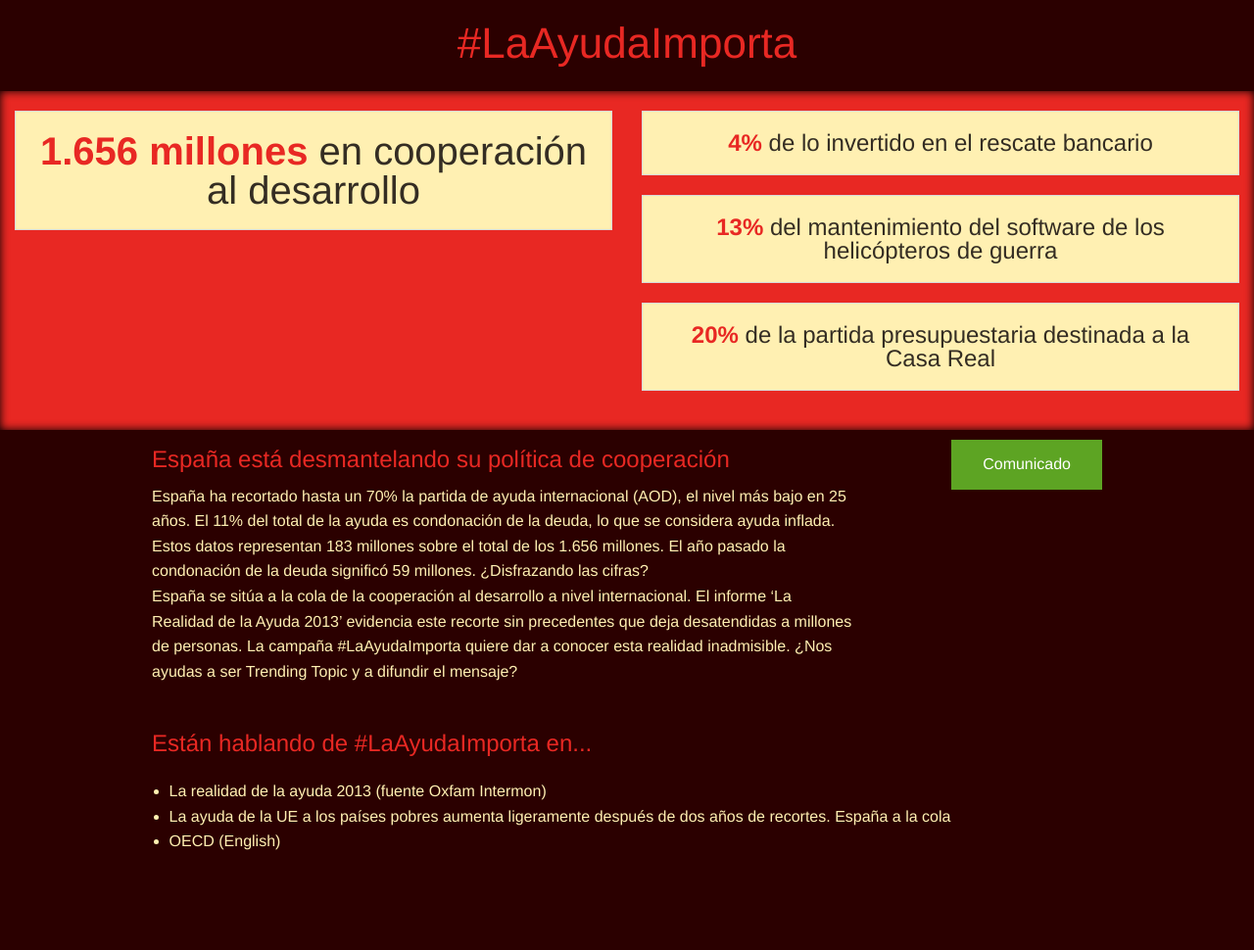
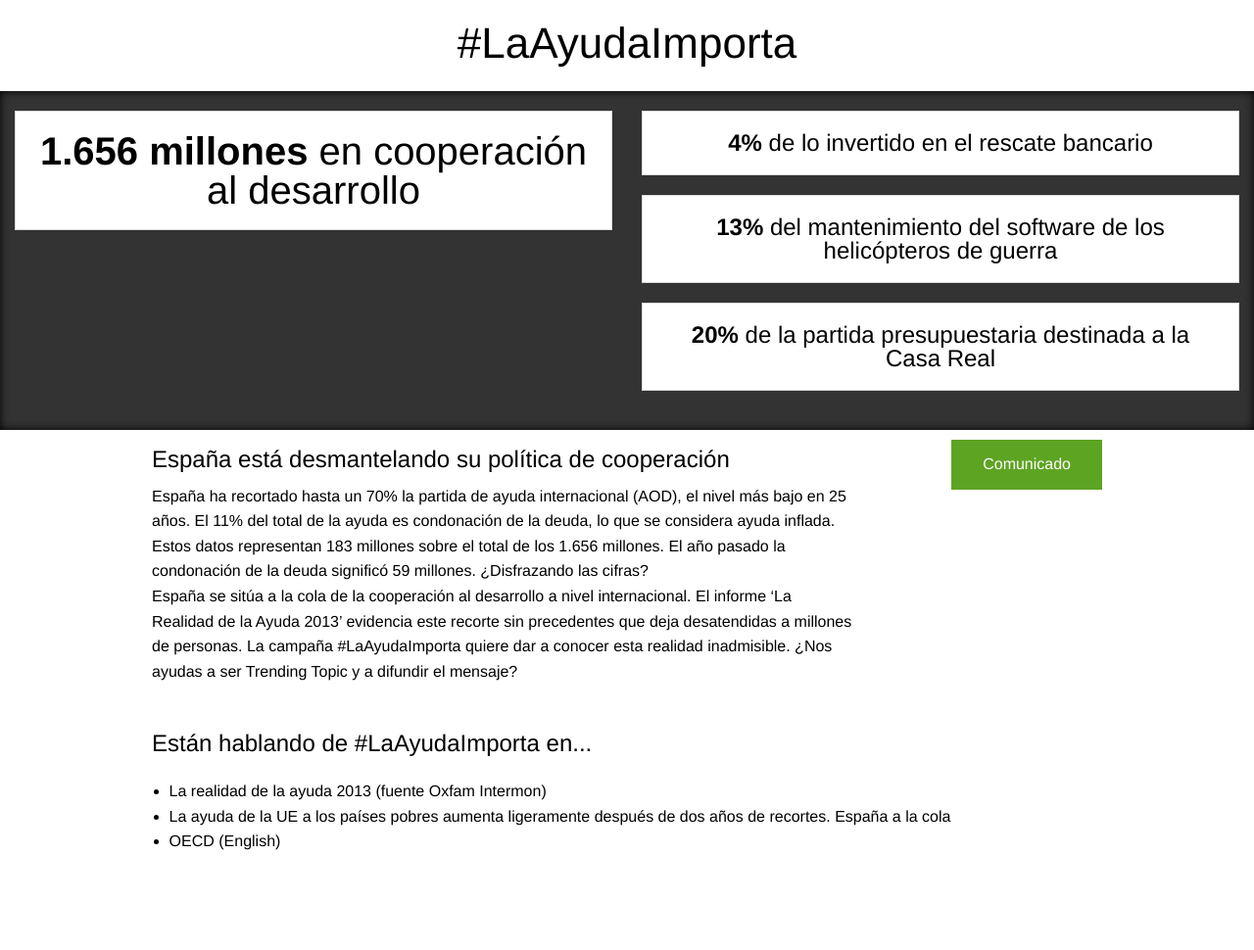
Before and after one commit to edipotrebol/datacticmedios, a plain HTML site: page index.html in a window 1280 px wide. Shown: the whole page at 98% size. Drawn offline with Linux system fonts and the light colour scheme.

Commit message:
Standarize colors

```diff
--- a/css/main.css
+++ b/css/main.css
@@ -1,17 +1,17 @@
 body {
-    background-color: #2B0000;
+    background-color: #FFFFFF;
 }
 
 .panel {
-    background-color: #FFF0B2;
+    background-color: #FFFFFF;
 }
 
 #header h1 {
-    color: #E82823;
+    color: #000000;
 }
 
 #headline {
-     background-color: #E82823;
+    background-color: #333333;
     padding-top: 20px;
     padding-bottom: 20px;
     -moz-box-shadow:    inset 0 0 10px #000000;
@@ -20,35 +20,35 @@ body {
 }
 
 #headline h2 {
-    color: #342D23;
+    color: #000000;
     font-size: 2.5em;
 }
 
 #headline h3 {
-    color: #342D23;
+    color: #000000;
     font-size: 1.5em;
 }
 
 #headline .number {
-    color: #E82823;
+    color: #000000;
     font-weight: bold;
 }
 
 #description h5, #news h5 {
-    color: #E82823;
+    color: #000000;
     font-size: 1.5em;
 }
 
 #description p, #news p {
-    color: #FFF0B2;
+    color: #000000;
 }
 
 #news ul li {
-    color: #FFF0B2;
+    color: #000000;
 }
 
 #news ul li a {
-    color: #FFF0B2;
+    color: #000000;
 }
 
 .fullwidth {
```
